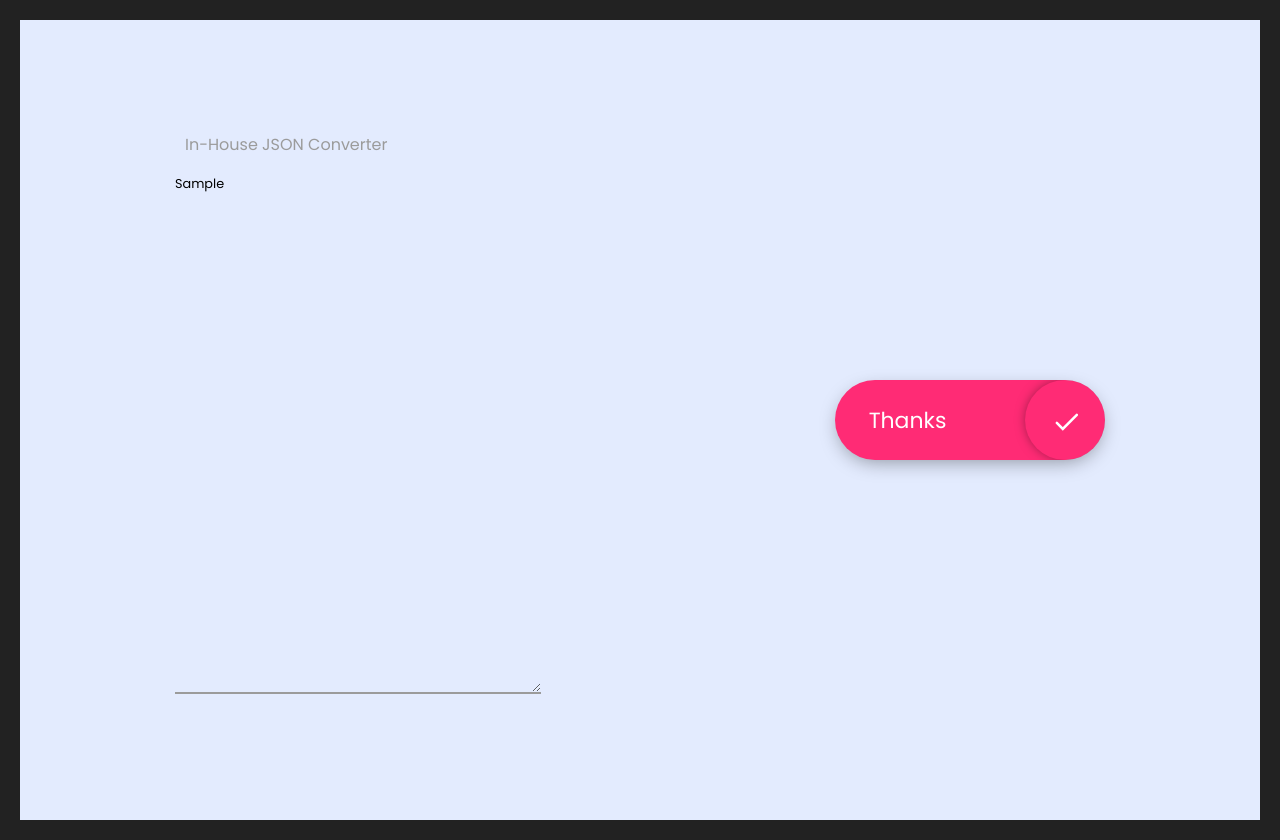
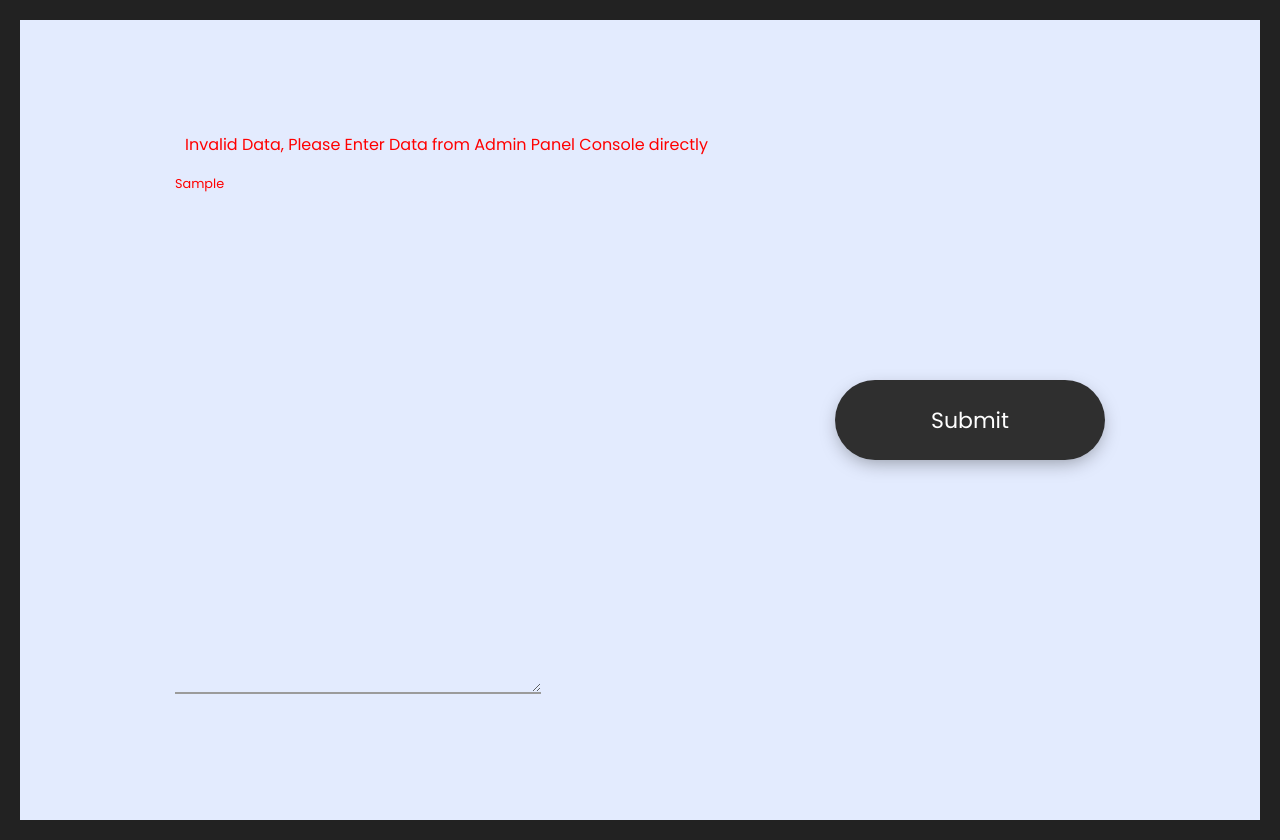
Before and after one commit to GoldenGuts/test, a plain HTML site: page index.html in a window 1280 px wide. Both pictures are taken after typing "Sample" into the empty fields and a click on the button "Submit". Drawn offline with Linux system fonts and the light colour scheme.

Commit message:
error handling

```diff
--- a/index.html
+++ b/index.html
@@ -12,7 +12,8 @@
 <body>
 	<div class="container">
 		<div class="form__group field">
-			<textarea rows="28" cols="15" type="input" class="form__field" placeholder="Enter String to Convert" id='name' value="" required></textarea>
+			<textarea rows="28" cols="15" type="input" class="form__field"
+				placeholder="Enter String to Convert" id='name' value="" required></textarea>
 			<label for="name" class="form__label" id="label">In-House JSON Converter</label>
 		</div>
 		<button id="btn">
@@ -41,12 +42,19 @@
 		const label = document.querySelector("#label");
 
 		btn.onclick = () => {
-			btnText.innerHTML = "Thanks";
-			btn.classList.add("active");
-			const convertedValue = convertToJSON(inputFld.value);
-			label.innerHTML = "Converted JSON, Copy-Paste-Enjoy";
-			inputFld.disabled = true;
-			inputFld.value = convertedValue;
+			try {
+				const convertedValue = convertToJSON(inputFld.value);
+				btnText.innerHTML = "Thanks";
+				btn.classList.add("active");
+				label.innerHTML = "Converted JSON, Copy-Paste-Enjoy";
+				inputFld.disabled = true;
+				inputFld.value = convertedValue;
+			} catch (e) {
+				label.innerHTML = "Invalid Data, Please Enter Data from Admin Panel Console directly";
+				label.style.color = 'red';
+				inputFld.style.color = 'red';
+				inputFld.disabled = true;
+			}
 		};
 	</script>
 
```
